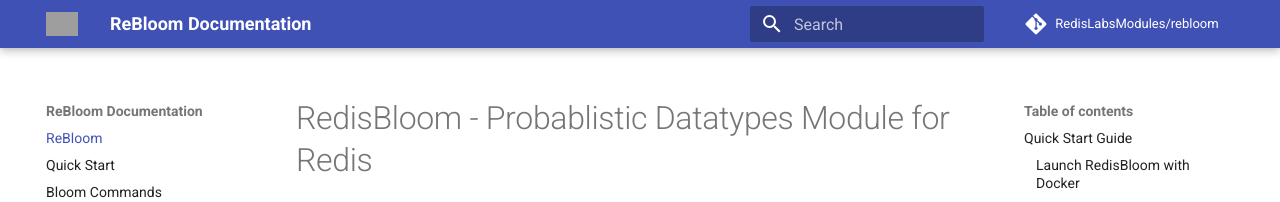
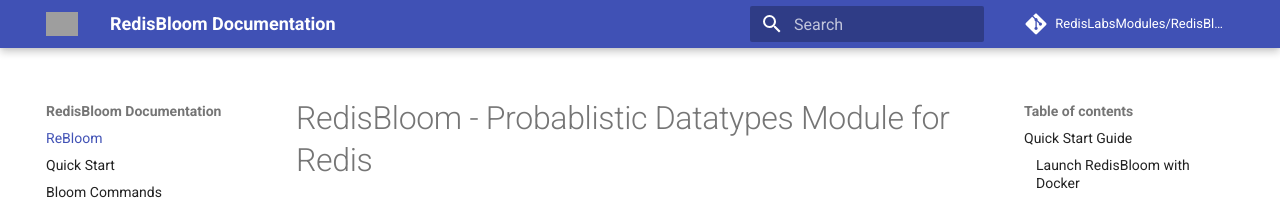
Before and after one commit to RedisBloom/RedisBloom, an MkDocs documentation site: the page built from docs/index.md, in a window 1280 px wide. Shown: the top 202 px of the page. Built offline with MkDocs 1.6.1 and Material for MkDocs 9.7.7, drawn with Linux system fonts in a browser that asks for light colours; comment, search, counter and statistics services are not loaded; old or Windows-style settings are respelled for this version of MkDocs; grey boxes are pictures that could not be loaded.

Commit message:
Update mkdocs.yml

```diff
--- a/mkdocs.yml
+++ b/mkdocs.yml
@@ -1,6 +1,7 @@
-site_name: ReBloom Documentation
-repo_url: https://github.com/RedisLabsModules/rebloom
-repo_name: RedisLabsModules/rebloom
+site_name: RedisBloom Documentation
+site_url: http://redisbloom.io
+repo_url: https://github.com/RedisLabsModules/RedisBloom
+repo_name: RedisLabsModules/RedisBloom
 
 google_analytics:
   - 'UA-92003007-1'
```
